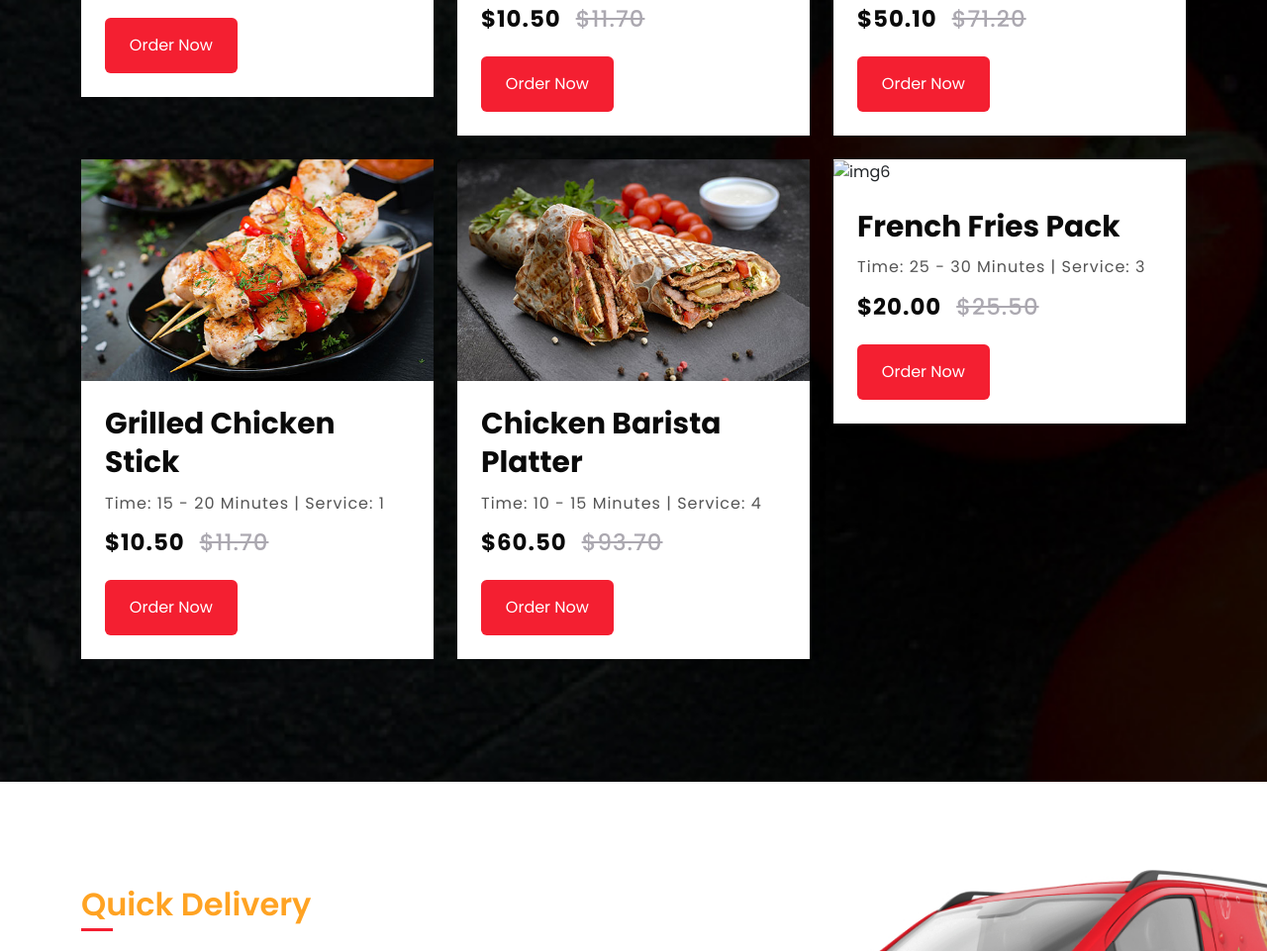
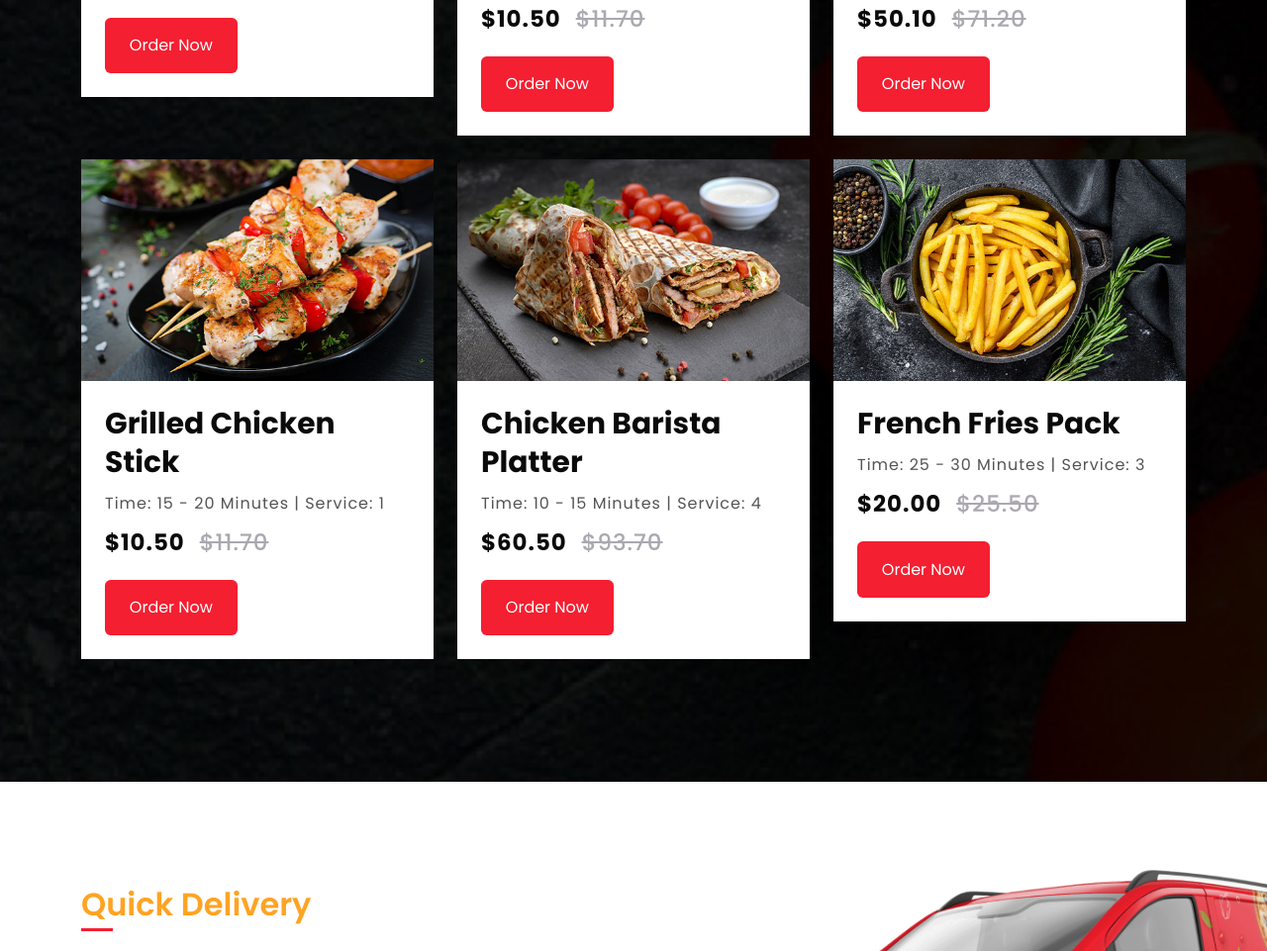
Before and after one commit to chiragparihar7/Food-Delivery-Clone1, a plain HTML site: page index.html in a window 1280 px wide. Shown: the part 2952-3913 px from the top of the page at 99% size. Drawn offline with nearby package versions, Linux system fonts and the light colour scheme; the site is published under a folder, as on GitHub Pages, so addresses that start at the root find nothing.

Commit message:
some changes

```diff
--- a/index.html
+++ b/index.html
@@ -6,7 +6,7 @@
     <title>Food & Restaurant Website</title>
 
     <!-- Favicon Icons -->
-     <link rel="shortcut icon" href="/images/favicon.png" type="image/x-icon">
+     <link rel="shortcut icon" href="images/favicon.png" type="image/x-icon">
 
     <!-- Bootstrap CDN -->
     <link href="https://cdn.jsdelivr.net/npm/bootstrap@5.0.2/dist/css/bootstrap.min.css" rel="stylesheet" integrity="sha384-EVSTQN3/azprG1Anm3QDgpJLIm9Nao0Yz1ztcQTwFspd3yD65VohhpuuCOmLASjC" crossorigin="anonymous">
@@ -274,7 +274,7 @@
             <div class="col-lg-4 col-md-6 mb-4">
               <div class="card">
                 <div class="feature-img">
-                  <img src="/images/feature-item-6.jpg" alt="img6" class="img-fluid">
+                  <img src="images/feature-item-6.jpg" alt="img6" class="img-fluid">
                 </div>
                 <div class="p-4">
                   <h3>French Fries Pack</h3>
```
